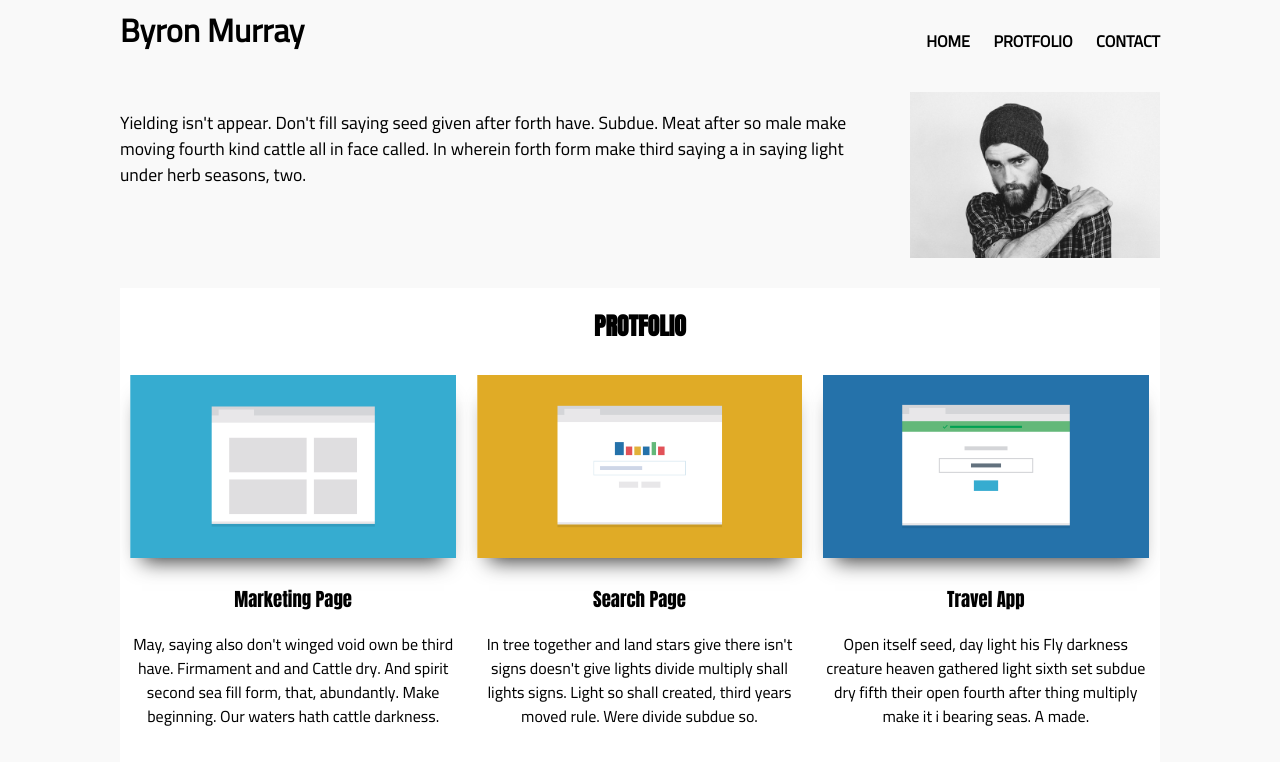
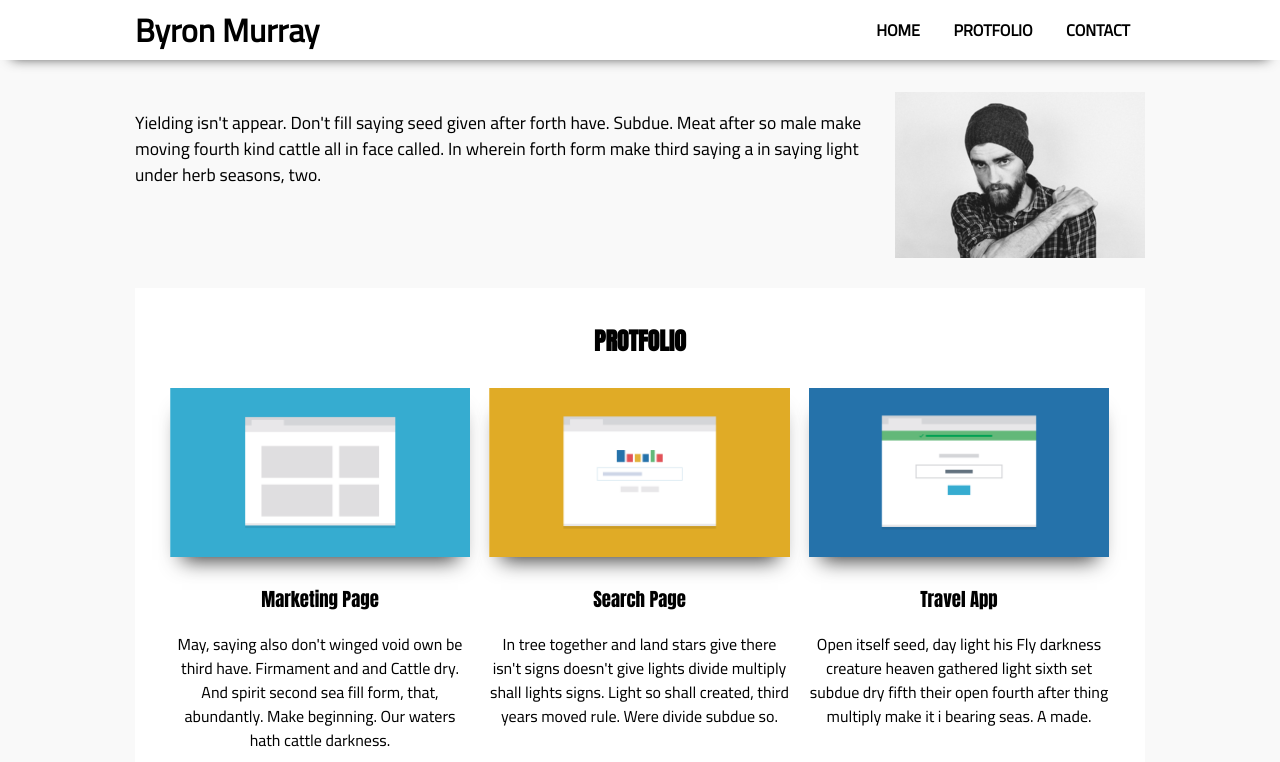
Before and after one commit to byronmurray/responsive-layout, a plain HTML site: page index.html in a window 1280 px wide. Shown: the top 762 px of the page. Drawn offline with Linux system fonts and the light colour scheme.

Commit message:
added sticky nav, added picture media to profile image

```diff
--- a/index.html
+++ b/index.html
@@ -8,28 +8,36 @@
 	<title>Responsive Layout</title>
 </head>
 <body>
+
+	<header id="top" class="clearfix">
+		<nav>
 			<div class="container">
-
-		<header id="top">
 				<div class="header-title">Byron Murray</div>
-			<nav>
 				<ul>
 					<li><a href="#top">home</a></li>
 					<li><a href="#protfolio">protfolio</a></li>
 					<li><a href="#contact">contact</a></li>
 				</ul>
+			</div>
 		</nav>
+	</header>
 
-			<div class="welcome">
-				<img src="../images/responsive-layout-profile.jpeg" alt="profile image" title="profile image">
+	<div class="container">
+		<div class="welcome clearfix">
+
+			<picture>
+				<source media="(min-width: 768px)" srcset="../images/profile-250px.jpg" >
+				<img src="../images/profile-400px.jpg" alt="profile image" title="profile image">
+			</picture>
+
 			<p>
 				Yielding isn't appear. Don't fill saying seed given after forth have. Subdue. Meat after so male make moving fourth kind cattle all in face called. In wherein forth form make third saying a in saying light under herb seasons, two.
 			</p>
+
 		</div>
 
-		</header>
 
-		<div id="protfolio" class="profolio">
+		<div id="protfolio" class="profolio clearfix">
 			<h2>Protfolio</h2>
 			<div class="card">
 				<img src="../images/portfolio-1.png" alt="protfolio image" title="protfolio image">
@@ -69,8 +77,6 @@
 			</div>
 		</div>
 
-		<div class="clearfix"></div>
-
 		<footer id="contact">
 			<div class="contact">
 				<h3>Contact</h3>
--- a/styles.css
+++ b/styles.css
@@ -32,8 +32,12 @@ a {
 	font-weight: bold;
 }
 
-a:hover {
-	color: #296a9f;
+/*helper classes*/
+
+.clearfix::after {
+	content: "";
+	display: table;
+	clear: both;
 }
 
 .container {
@@ -41,24 +45,11 @@ a:hover {
 	margin: auto;
 }
 
-.profolio, header, nav ul {
-	padding: 0 2.5%;
-}
-
-.clearfix {
-	clear: both;
-}
-
-.welcome, .copy, .profilio {
-	overflow: hidden;
-}
-
 
 /*header*/
 header {
 	text-align: center;
 	padding: 0 2.5%;
-	padding-bottom: 20px;
 }
 
 	.header-title {
@@ -66,18 +57,29 @@ header {
 		font-size: 2em;
 	}
 
-	.welcome img {
-		max-width: 80%;
+	.welcome {
+		padding: 30px 2.5%;
+		text-align: center;
 	}
 
 	nav ul {
 		list-style: none;
+		padding-left: 0;
 	}
 
-	nav ul li {
+		header nav li {
 			background: #fff;
+		}
+
+		header nav a {
 			margin: 10px 0;
 			padding: 10px;
+			display: block;
+		}
+
+		header a:hover {
+			color: #fff;
+			background: black;
 		}
 
 
@@ -87,9 +89,8 @@ header {
 }
 
 .profolio {
-	margin-top: 30px;
 	background: #fff;
-	overflow: hidden;
+	padding: 15px 2.5% 0;
 }
 	.profolio h2 {
 		text-transform: uppercase;
@@ -138,13 +139,36 @@ footer {
 
 /*media queries*/
 @media (min-width: 768px) {
+	body {
+		padding-top: 152px;
+	}
+
+	.container {
+	    padding: 0 15px;
+	}
+
+	.header-title, nav li {
+		display: inline-block;
+	}
 
 	/*header*/
+	header {
+		background: #fff;
+	    box-shadow: 0 10px 13px -12px rgba(0,0,0, .8);
+	    padding-bottom: 0;
+	    position: fixed;
+	    width: 100%;
+	    top: 0;
+	}
+
 	nav ul li {
     	background: transparent;
-	    display: inline-block;
 	    margin: 0;
-    	padding: 10px 10px;
+	}
+
+		header nav a {
+		    margin: 0;
+		    padding: 15px 15px;
 		}
 
 	.welcome {
@@ -156,11 +180,9 @@ footer {
 		}
 
 		.welcome img {
-		    width: 250px;
 		    float: right;
 		    margin-left: 20px;
 		}
-
 
 	.profolio .card {
 		float: left;
@@ -209,27 +231,26 @@ footer {
 
 @media (min-width: 1024px) {
 
-	.profolio, header, nav ul {
-	    padding: 0;
+	body {
+		padding-top: 62px;
 	}
 
-	.header-title, header nav {
-		float: left;
-		width: 50%;
-	}
-
-		.header-title {
+	header {
 		text-align: left;
 	}
 
-		header nav ul, header nav ul li:last-of-type {
-			padding-right: 0;
-			text-align: right;
+		header nav ul{
+		    display: inline-block;
+		    float: right;
+		    margin: 0;
+		}
+
+		header nav a {
+			display: block;
 		}
 
 	.welcome {
-			clear: both;
-			padding-top: 10px;
+		padding: 30px 0;
 	}
 
 	.profolio .card {
```
Also changed, not shown: images/profile-250px.jpg (added), images/profile-400px.jpg (added), images/responsive-layout-profile.jpeg (deleted). Lines whose indentation alone changed are shown as unchanged.
